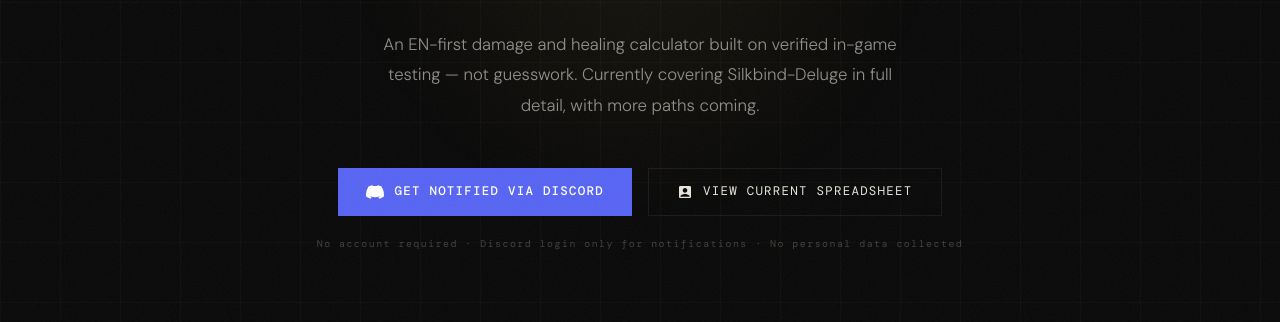
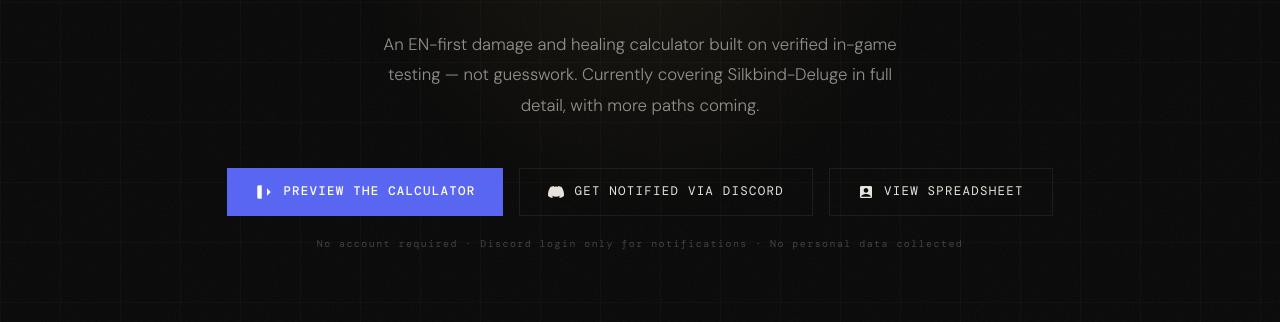
Before and after one commit to Mupki/wwm-calculator, a plain HTML site: page index.html in a window 1280 px wide. Shown: the part 478-800 px from the top of the page. Drawn offline with nearby package versions, Linux system fonts and the light colour scheme.

Commit message:
Add files via upload

```diff
--- a/index.html
+++ b/index.html
@@ -774,13 +774,17 @@
     An EN-first damage and healing calculator built on verified in-game testing — not guesswork. Currently covering Silkbind-Deluge in full detail, with more paths coming.
   </p>
   <div class="hero-actions">
-    <a href="#interest" class="btn-discord">
+    <a href="calculator.html" class="btn-discord">
+      <svg viewBox="0 0 24 24" width="16" height="16" fill="currentColor"><path d="M9 21H5a2 2 0 0 1-2-2V5a2 2 0 0 1 2-2h4M16 17l5-5-5-5M21 12H9"/></svg>
+      Preview the Calculator
+    </a>
+    <a href="#interest" class="btn-sheet">
       <svg viewBox="0 0 24 24"><path d="M20.317 4.37a19.791 19.791 0 0 0-4.885-1.515.074.074 0 0 0-.079.037c-.21.375-.444.864-.608 1.25a18.27 18.27 0 0 0-5.487 0 12.64 12.64 0 0 0-.617-1.25.077.077 0 0 0-.079-.037A19.736 19.736 0 0 0 3.677 4.37a.07.07 0 0 0-.032.027C.533 9.046-.32 13.58.099 18.057.101 18.079.112 18.1.13 18.113a19.9 19.9 0 0 0 5.993 3.03.078.078 0 0 0 .084-.028 14.09 14.09 0 0 0 1.226-1.994.076.076 0 0 0-.041-.106 13.107 13.107 0 0 1-1.872-.892.077.077 0 0 1-.008-.128 10.2 10.2 0 0 0 .372-.292.074.074 0 0 1 .077-.01c3.928 1.793 8.18 1.793 12.062 0a.074.074 0 0 1 .078.01c.12.098.246.198.373.292a.077.077 0 0 1-.006.127 12.299 12.299 0 0 1-1.873.892.077.077 0 0 0-.041.107c.36.698.772 1.362 1.225 1.993a.076.076 0 0 0 .084.028 19.839 19.839 0 0 0 6.002-3.03.077.077 0 0 0 .032-.054c.5-5.177-.838-9.674-3.549-13.66a.061.061 0 0 0-.031-.03z"/></svg>
       Get Notified via Discord
     </a>
     <a href="YOUR_PUBLISHED_SHEET_URL" target="_blank" rel="noopener" class="btn-sheet">
       <svg viewBox="0 0 24 24"><path d="M19 3H5c-1.1 0-2 .9-2 2v14c0 1.1.9 2 2 2h14c1.1 0 2-.9 2-2V5c0-1.1-.9-2-2-2zm-7 3c1.93 0 3.5 1.57 3.5 3.5S13.93 13 12 13s-3.5-1.57-3.5-3.5S10.07 6 12 6zm7 13H5v-.23c0-.62.28-1.2.76-1.58C7.47 15.82 9.64 15 12 15s4.53.82 6.24 2.19c.48.38.76.97.76 1.58V19z"/></svg>
-      View Current Spreadsheet
+      View Spreadsheet
     </a>
   </div>
   <p class="hero-note">No account required · Discord login only for notifications · No personal data collected</p>
```
Also changed, not shown: calculator.html (+1 -0 lines).
